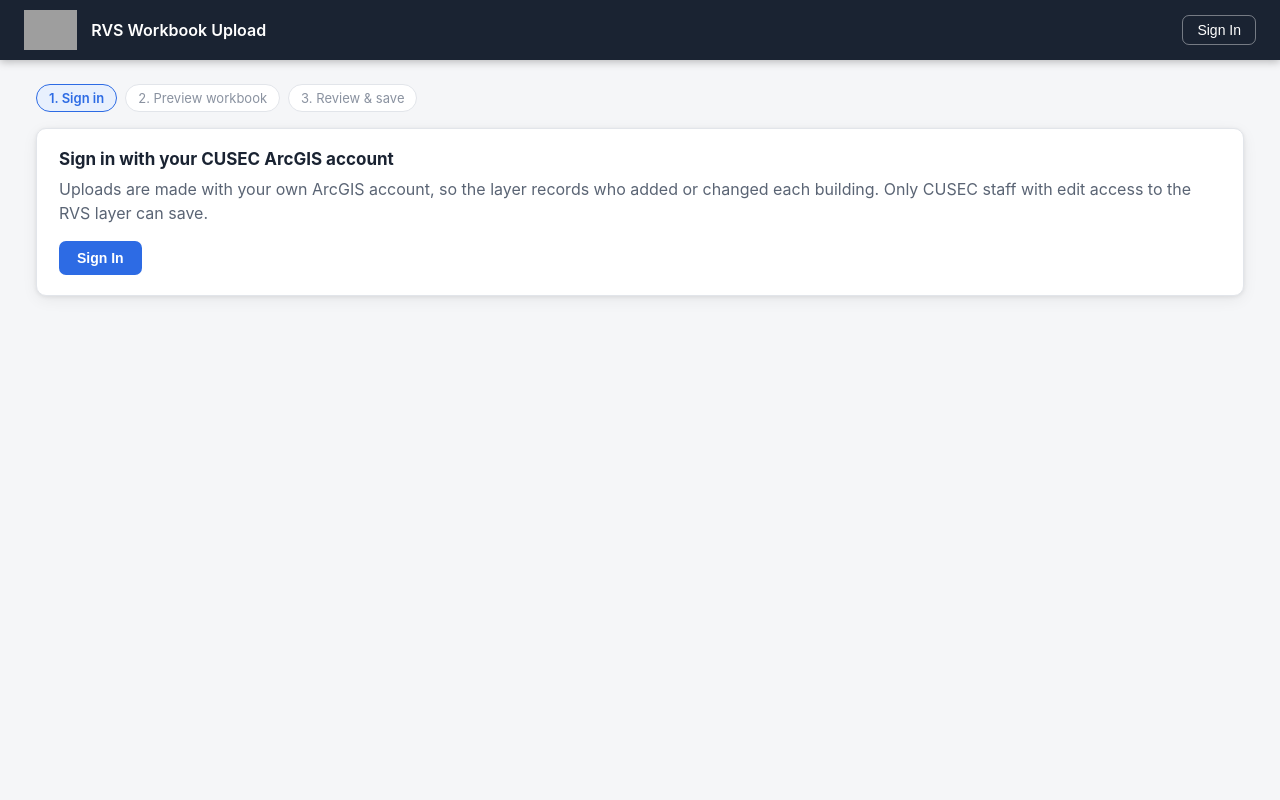
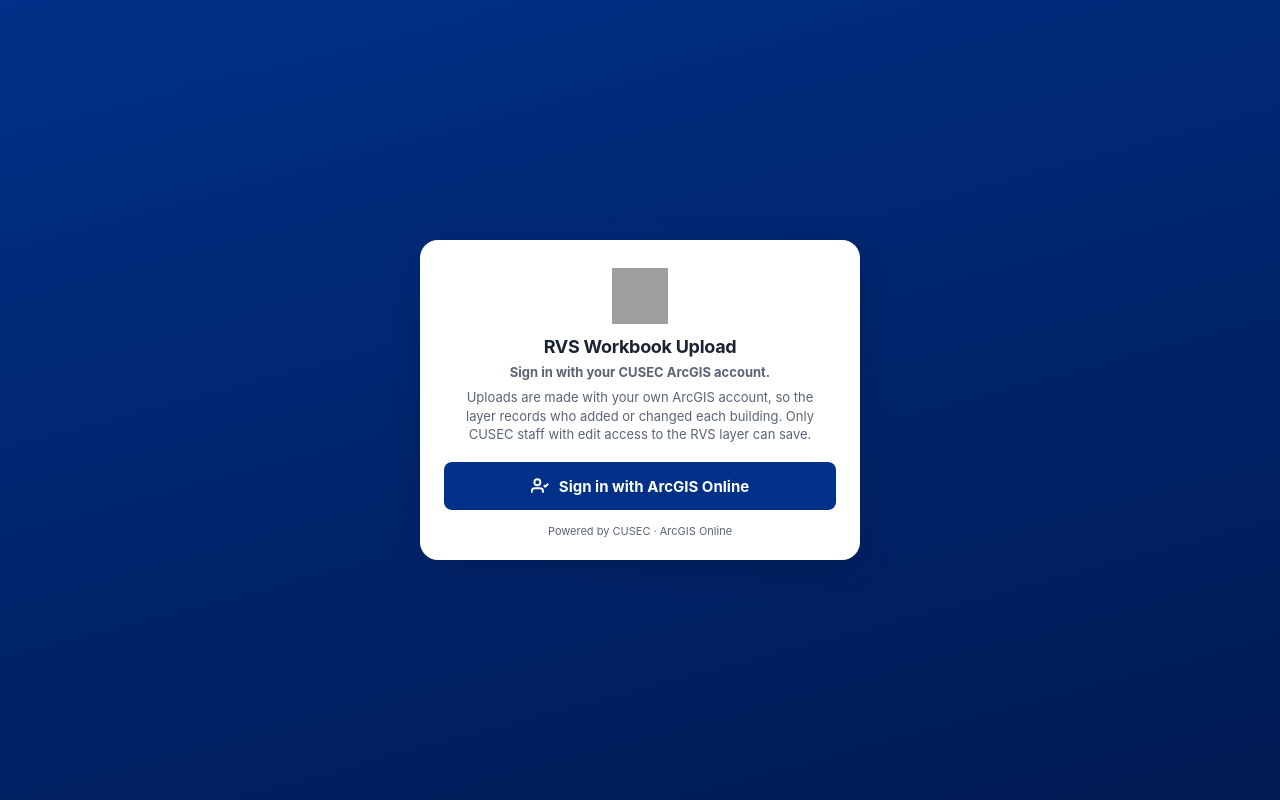
Before and after one commit to cusec-org/rvs-upload, a plain HTML site: page index.html in a window 1280 px wide. Drawn offline with Linux system fonts and the light colour scheme; grey boxes are pictures that could not be loaded.

Commit message:
Sign-in screen: same full-screen look as the RVS Summary app
Blue gradient, CUSEC logo card, "Sign in with ArcGIS Online" button; the page's own
message stays on the card. Messages show on the card while it covers the page.

Co-Authored-By: Claude Opus 5.5 <noreply@anthropic.com>

```diff
--- a/index.html
+++ b/index.html
@@ -64,6 +64,21 @@
   .spinner { display: inline-block; width: 14px; height: 14px; border: 2px solid var(--border); border-top-color: var(--blue); border-radius: 50%; animation: spin .8s linear infinite; vertical-align: -2px; margin-right: 6px; }
   @keyframes spin { to { transform: rotate(360deg); } }
   @media (max-width: 640px) { header { padding: 0 16px; } header h1 { font-size: 14px; } #user-name { display: none; } }
+
+  /* Sign-in screen: same look as the RVS Summary app */
+  #gate { position: fixed; inset: 0; z-index: 5000; margin: 0; padding: 24px; display: flex; align-items: center; justify-content: center;
+    background: linear-gradient(165deg, #003087 0%, #001a52 100%); overflow-y: auto; }
+  .login-card { width: 100%; max-width: 440px; background: #fff; border-radius: 18px; padding: 28px 24px 22px; box-shadow: 0 8px 32px rgba(0,0,0,.14); }
+  .login-brand { display: flex; flex-direction: column; align-items: center; gap: 12px; margin-bottom: 18px; text-align: center; }
+  .login-brand img { width: 56px; height: 56px; display: block; }
+  .login-title { font-size: 18px; font-weight: 700; letter-spacing: -.3px; color: var(--text); }
+  .login-sub { font-size: 13px; color: var(--text-2); line-height: 1.45; max-width: 360px; margin: 6px auto 0; }
+  .login-btn { width: 100%; display: flex; align-items: center; justify-content: center; gap: 10px; padding: 14px; min-height: 48px; border: 0;
+    border-radius: 8px; background: #003087; color: #fff; font: inherit; font-size: 15px; font-weight: 700; cursor: pointer; }
+  .login-btn:hover { background: #004299; }
+  .login-btn:focus-visible { outline: 3px solid #ffbf47; outline-offset: 2px; }
+  .login-meta { font-size: 11px; color: var(--text-2); text-align: center; margin-top: 14px; }
+  #gate-msg { margin-bottom: 12px; } #gate-msg:empty { display: none; }
 </style>
 </head>
 <body>
@@ -84,11 +99,20 @@
   <div id="msg"></div>
 
   <!-- Signed out -->
-  <section class="card" id="gate">
-    <h2>Sign in with your CUSEC ArcGIS account</h2>
-    <p>Uploads are made with your own ArcGIS account, so the layer records who added or changed each building.
-       Only CUSEC staff with edit access to the RVS layer can save.</p>
-    <div class="actions"><button class="btn" id="gate-btn" type="button">Sign In</button></div>
+  <section id="gate" role="dialog" aria-modal="true" aria-labelledby="gate-title">
+    <div class="login-card">
+      <div class="login-brand">
+        <img src="https://cusec.org/wp-content/uploads/cropped-cusec_logo_512-270x270.png" alt="CUSEC" width="56" height="56" />
+        <div>
+          <div class="login-title" id="gate-title">RVS Workbook Upload</div>
+          <div class="login-sub"><b>Sign in with your CUSEC ArcGIS account.</b></div>
+          <div class="login-sub">Uploads are made with your own ArcGIS account, so the layer records who added or changed each building. Only CUSEC staff with edit access to the RVS layer can save.</div>
+        </div>
+      </div>
+      <div id="gate-msg" role="alert"></div>
+      <button class="login-btn" id="gate-btn" type="button"><svg width="18" height="18" viewBox="0 0 24 24" fill="none" stroke="currentColor" stroke-width="2.5" aria-hidden="true" style="flex-shrink:0"><path d="M16 21v-2a4 4 0 0 0-4-4H5a4 4 0 0 0-4 4v2"/><circle cx="8.5" cy="7" r="4"/><polyline points="17 11 19 13 23 9"/></svg> Sign in with ArcGIS Online</button>
+      <div class="login-meta">Powered by CUSEC · ArcGIS Online</div>
+    </div>
   </section>
 
   <!-- Choose workbook -->
@@ -144,7 +168,11 @@ const $ = id => document.getElementById(id);
 const esc = s => String(s ?? '').replace(/[&<>"']/g, c => ({ '&': '&amp;', '<': '&lt;', '>': '&gt;', '"': '&quot;', "'": '&#39;' }[c]));
 
 // ── Messages / steps ───────────────────────────────────────────────────────
-function say(kind, html) { $('msg').innerHTML = html ? `<div class="banner ${kind}" role="status">${html}</div>` : ''; }
+function say(kind, html) {
+  // while the sign-in screen covers the page, messages show on its card
+  const onGate = !$('gate').classList.contains('hidden'), out = html ? `<div class="banner ${kind}" role="status">${html}</div>` : '';
+  $('gate-msg').innerHTML = onGate ? out : ''; $('msg').innerHTML = onGate ? '' : out;
+}
 function step(n) { [1, 2, 3].forEach(i => { $('st-' + i).className = 'step' + (i < n ? ' done' : i === n ? ' on' : ''); }); }
 function show(id, on) { $(id).classList.toggle('hidden', !on); }
 
@@ -183,7 +211,7 @@ async function completeSignIn(tok) {
     say(r.clients_error ? 'warn' : '', r.clients_error ? esc(r.clients_error) + ' Only the State / County program can be chosen.' : '');
     show('choose', true); step(2);
   } catch (e) {
-    say('err', esc(e.message)); show('gate', !token); if (!token) step(1);
+    show('gate', !token); if (!token) step(1); say('err', esc(e.message));
   }
 }
 
```
